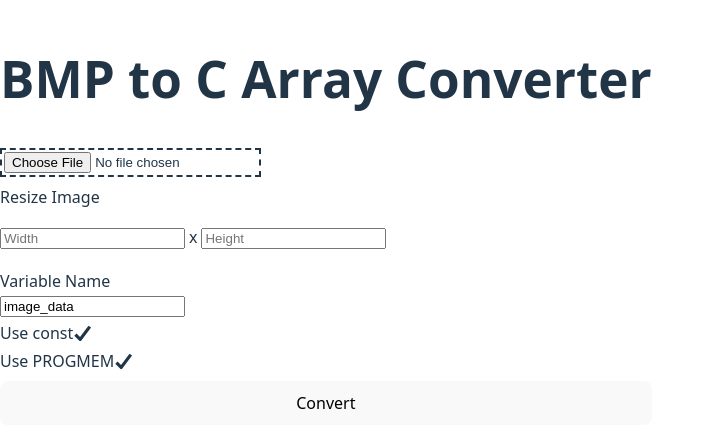
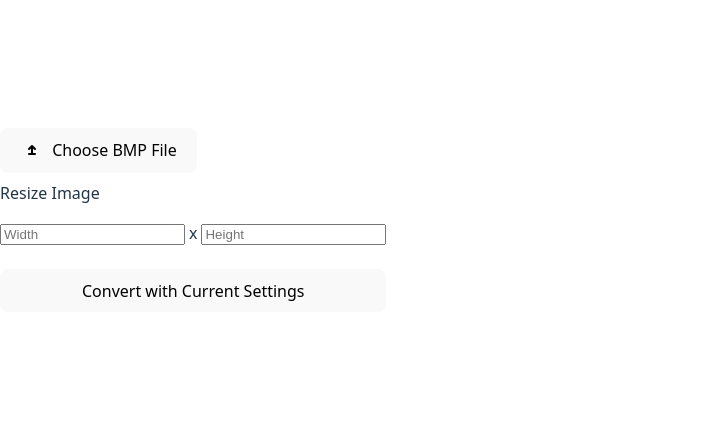
Before and after one commit to impressto/bmp-to-c, a React (Vite) app: page / in a window 1280 px wide. Shown: the part 180-628 px from the top of the page, without its empty margins (0-714 px from the left). Built offline with nearby package versions, Linux system fonts and the light colour scheme.

Commit message:
working version with resize bugs fixed

```diff
--- a/src/App.tsx
+++ b/src/App.tsx
@@ -1,4 +1,4 @@
-import { Container, Heading, Box, Textarea, Button } from '@chakra-ui/react'
+import { Container, Heading, Box, Textarea, Button, Spinner, Center } from '@chakra-ui/react'
 import { useState } from 'react'
 import { FileUpload } from './components/FileUpload'
 import { ConversionOptionsForm, type ConversionOptions } from './components/ConversionOptions'
@@ -8,18 +8,12 @@ import type { ImageData } from './utils/imageConverter'
 function App() {
   const [convertedCode, setConvertedCode] = useState<string>('')
   const [imageData, setImageData] = useState<ImageData | null>(null)
-  const [conversionOptions, setConversionOptions] = useState<ConversionOptions>({
-    useConst: true,
-    useUnsigned: true,
-    usePROGMEM: true,
-    variableName: 'image_data'
-  })
+  const [filename, setFilename] = useState<string>('')
+  const [conversionOptions, setConversionOptions] = useState<ConversionOptions>({})
+  const [isConverting, setIsConverting] = useState(false)
 
   const handleFileSelect = async (file: File) => {
-    // Get filename without extension for the variable name
-    const variableName = file.name.replace(/\.[^/.]+$/, "").replace(/[^a-zA-Z0-9_]/g, "_")
-    setConversionOptions(prev => ({ ...prev, variableName }))
-
+    setFilename(file.name)
     const arrayBuffer = await file.arrayBuffer()
     const uint8Array = new Uint8Array(arrayBuffer)
 
@@ -51,11 +45,19 @@ function App() {
         rgb565Data[j + 1] = rgb565 & 0xFF;     // Low byte
       }
 
-      setImageData({
+      const newImageData = {
         width: img.width,
         height: img.height,
         data: rgb565Data
-      })
+      };
+
+      setImageData(newImageData);
+
+      // Do initial conversion
+      setIsConverting(true);
+      const code = convertToC(newImageData, file.name);
+      setConvertedCode(code);
+      setIsConverting(false);
 
       URL.revokeObjectURL(url)
     }
@@ -63,18 +65,6 @@ function App() {
     img.src = url
   }
 
-  const handleConvert = () => {
-    if (!imageData) return
-
-    const resizedImage = resizeImage(
-      imageData,
-      conversionOptions.resizeWidth,
-      conversionOptions.resizeHeight
-    )
-
-    const code = convertToC(resizedImage, conversionOptions)
-    setConvertedCode(code)
-  }
 
   const handleCopyToClipboard = () => {
     navigator.clipboard.writeText(convertedCode)
@@ -85,7 +75,8 @@ function App() {
     const url = URL.createObjectURL(blob)
     const a = document.createElement('a')
     a.href = url
-    a.download = 'image_data.h'
+    const headerFilename = filename.replace(/\.[^/.]+$/, "") + '.h'
+    a.download = headerFilename
     document.body.appendChild(a)
     a.click()
     document.body.removeChild(a)
@@ -95,21 +86,36 @@ function App() {
   return (
     <Container maxW="container.xl" py={8}>
       <Box display="flex" flexDirection="column" gap={8}>
-        <Heading as="h1" size="xl" textAlign="center">
-          BMP to C Array Converter
-        </Heading>
+
 
         <FileUpload onFileSelect={handleFileSelect} />
 
-        <ConversionOptionsForm onChange={setConversionOptions} />
+        <ConversionOptionsForm
+          onChange={setConversionOptions}
+          originalWidth={imageData?.width}
+          originalHeight={imageData?.height}
+        />
 
-        <Button
-          colorScheme="blue"
-          onClick={handleConvert}
-          disabled={!imageData}
-        >
-          Convert
-        </Button>
+        {isConverting ? (
+          <Center>
+            <Spinner size="xl" />
+          </Center>
+        ) : (
+          <Button
+            colorScheme="blue"
+            onClick={() => {
+              if (!imageData) return;
+              setIsConverting(true);
+              const resizedImage = resizeImage(imageData, conversionOptions.resizeWidth, conversionOptions.resizeHeight);
+              const code = convertToC(resizedImage, filename);
+              setConvertedCode(code);
+              setIsConverting(false);
+            }}
+            disabled={!imageData}
+          >
+            Convert with Current Settings
+          </Button>
+        )}
 
         {convertedCode && (
           <Box display="flex" flexDirection="column" gap={4}>
@@ -125,6 +131,63 @@ function App() {
             <Button onClick={handleSaveToFile}>
               Save as Header File
             </Button>
+            <Button onClick={async () => {
+              if (!imageData) return;
+              // For resized images, we need to handle the data differently
+              const canvas = document.createElement('canvas');
+              const ctx = canvas.getContext('2d')!;
+
+              // First convert the RGB565 data back to RGBA for the initial canvas
+              const tempCanvas = document.createElement('canvas');
+              const tempCtx = tempCanvas.getContext('2d')!;
+              tempCanvas.width = imageData.width;
+              tempCanvas.height = imageData.height;
+
+              const rgba = new Uint8ClampedArray(imageData.width * imageData.height * 4);
+              for (let i = 0; i < imageData.data.length; i += 2) {
+                const high = imageData.data[i];
+                const low = imageData.data[i + 1];
+                const value = (high << 8) | low;
+
+                const r = (value >> 11) & 0x1F;
+                const g = (value >> 5) & 0x3F;
+                const b = value & 0x1F;
+
+                const j = (i / 2) * 4;
+                rgba[j] = (r << 3) | (r >> 2);     // 5 bits to 8 bits
+                rgba[j + 1] = (g << 2) | (g >> 4);  // 6 bits to 8 bits
+                rgba[j + 2] = (b << 3) | (b >> 2);  // 5 bits to 8 bits
+                rgba[j + 3] = 255;                  // Alpha channel
+              }
+
+              // Put the original image data on the temp canvas
+              tempCtx.putImageData(new ImageData(rgba, imageData.width, imageData.height), 0, 0);
+
+              // Set up the final canvas with desired dimensions
+              const finalWidth = conversionOptions.resizeWidth || imageData.width;
+              const finalHeight = conversionOptions.resizeHeight || imageData.height;
+              canvas.width = finalWidth;
+              canvas.height = finalHeight;
+
+              // Draw the resized image using proper image scaling
+              ctx.drawImage(tempCanvas, 0, 0, finalWidth, finalHeight);
+
+              // Convert to blob and save
+              canvas.toBlob((blob) => {
+                if (!blob) return;
+                const url = URL.createObjectURL(blob);
+                const a = document.createElement('a');
+                a.href = url;
+                const imageFilename = filename.replace(/\.[^/.]+$/, "") + '_resized.bmp';
+                a.download = imageFilename;
+                document.body.appendChild(a);
+                a.click();
+                document.body.removeChild(a);
+                URL.revokeObjectURL(url);
+              }, 'image/bmp');
+            }}>
+              Save Resized Image
+            </Button>
           </Box>
         )}
       </Box>
--- a/src/components/ConversionOptions.tsx
+++ b/src/components/ConversionOptions.tsx
@@ -3,7 +3,6 @@ import {
   Box,
   Input,
   Text,
-  Checkbox,
   FormControl,
   FormLabel,
   VStack,
@@ -13,21 +12,16 @@ import {
 export interface ConversionOptions {
   resizeWidth?: number;
   resizeHeight?: number;
-  useConst: boolean;
-  usePROGMEM: boolean;
-  variableName: string;
 }
 
 interface ConversionOptionsFormProps {
   onChange: (options: ConversionOptions) => void;
+  originalWidth?: number;
+  originalHeight?: number;
 }
 
-export const ConversionOptionsForm = ({ onChange }: ConversionOptionsFormProps) => {
-  const [options, setOptions] = useState<ConversionOptions>({
-    useConst: true,
-    usePROGMEM: true,
-    variableName: 'image_data'
-  });
+export const ConversionOptionsForm = ({ onChange, originalWidth, originalHeight }: ConversionOptionsFormProps) => {
+  const [options, setOptions] = useState<ConversionOptions>({});
 
   const handleChange = (field: keyof ConversionOptions, value: any) => {
     const newOptions = { ...options, [field]: value };
@@ -43,7 +37,7 @@ export const ConversionOptionsForm = ({ onChange }: ConversionOptionsFormProps)
           <FormControl>
             <Input
               type="number"
-              placeholder="Width"
+              placeholder={originalWidth ? `Width (${originalWidth})` : 'Width'}
               value={options.resizeWidth || ''}
               onChange={(e) => {
                 const value = e.target.value ? parseInt(e.target.value) : undefined;
@@ -55,7 +49,7 @@ export const ConversionOptionsForm = ({ onChange }: ConversionOptionsFormProps)
           <FormControl>
             <Input
               type="number"
-              placeholder="Height"
+              placeholder={originalHeight ? `Height (${originalHeight})` : 'Height'}
               value={options.resizeHeight || ''}
               onChange={(e) => {
                 const value = e.target.value ? parseInt(e.target.value) : undefined;
@@ -66,30 +60,9 @@ export const ConversionOptionsForm = ({ onChange }: ConversionOptionsFormProps)
         </HStack>
       </Box>
 
-      <FormControl>
-        <FormLabel>Variable Name</FormLabel>
-        <Input
-          value={options.variableName}
-          onChange={(e) => handleChange('variableName', e.target.value)}
-        />
-      </FormControl>
-
-      <FormControl display="flex" alignItems="center">
-        <FormLabel mb="0">Use const</FormLabel>
-        <Checkbox
-          isChecked={options.useConst}
-          onChange={(e) => handleChange('useConst', e.target.checked)}
-        />
-      </FormControl>
 
 
-      <FormControl display="flex" alignItems="center">
-        <FormLabel mb="0">Use PROGMEM</FormLabel>
-        <Checkbox
-          isChecked={options.usePROGMEM}
-          onChange={(e) => handleChange('usePROGMEM', e.target.checked)}
-        />
-      </FormControl>
+
     </VStack>
   );
 };
--- a/src/components/FileUpload.tsx
+++ b/src/components/FileUpload.tsx
@@ -1,5 +1,5 @@
-import { Box, Input, Text, Image } from '@chakra-ui/react';
-import { useState } from 'react';
+import { Box, Button, Text, Image } from '@chakra-ui/react';
+import { useState, useRef } from 'react';
 import type { ChangeEvent } from 'react';
 
 interface FileUploadProps {
@@ -34,22 +34,31 @@ export const FileUpload = ({ onFileSelect }: FileUploadProps) => {
     onFileSelect(file);
   };
 
+  const fileInputRef = useRef<HTMLInputElement>(null);
+
   return (
     <Box>
-      <Input
+      <input
         type="file"
         accept=".bmp"
         onChange={handleFileChange}
-        p={2}
-        border="2px dashed"
-        borderColor="gray.300"
-        borderRadius="md"
+        ref={fileInputRef}
+        style={{ display: 'none' }}
       />
+      <Button
+        colorScheme="blue"
+        size="lg"
+        onClick={() => fileInputRef.current?.click()}
+        leftIcon={<svg width="24" height="24" viewBox="0 0 24 24" fill="none" xmlns="http://www.w3.org/2000/svg">
+          <path d="M9 16h6M12 16V8M12 8l3 3M12 8l-3 3" stroke="currentColor" strokeWidth="2" strokeLinecap="round" strokeLinejoin="round"/>
+        </svg>}
+      >
+        Choose BMP File
+      </Button>
 
       {fileInfo && (
         <Box mt={4}>
-          <Text><strong>Name:</strong> {fileInfo.name}</Text>
-          <Text><strong>Size:</strong> {fileInfo.size}</Text>
+          <Text><strong>Name:</strong> {fileInfo.name} - <strong>Size:</strong> {fileInfo.size}</Text>
         </Box>
       )}
 
--- a/src/utils/imageConverter.ts
+++ b/src/utils/imageConverter.ts
@@ -29,12 +29,26 @@ export const resizeImage = (
   tempCanvas.width = imageData.width;
   tempCanvas.height = imageData.height;
 
+  // Convert RGB565 back to RGBA
+  const rgba = new Uint8ClampedArray(imageData.width * imageData.height * 4);
+  for (let i = 0; i < imageData.data.length; i += 2) {
+    const high = imageData.data[i];
+    const low = imageData.data[i + 1];
+    const value = (high << 8) | low;
+
+    const r = (value >> 11) & 0x1F;
+    const g = (value >> 5) & 0x3F;
+    const b = value & 0x1F;
+
+    const j = (i / 2) * 4;
+    rgba[j] = (r << 3) | (r >> 2);     // 5 bits to 8 bits
+    rgba[j + 1] = (g << 2) | (g >> 4);  // 6 bits to 8 bits
+    rgba[j + 2] = (b << 3) | (b >> 2);  // 5 bits to 8 bits
+    rgba[j + 3] = 255;                  // Alpha channel
+  }
+
   // Create ImageData and put it on temp canvas
-  const originalImgData = new ImageData(
-    new Uint8ClampedArray(imageData.data),
-    imageData.width,
-    imageData.height
-  );
+  const originalImgData = new ImageData(rgba, imageData.width, imageData.height);
   tempCtx.putImageData(originalImgData, 0, 0);
 
   // Draw resized image
@@ -52,25 +66,11 @@ export const resizeImage = (
 
 export const convertToC = (
   imageData: ImageData,
-  options: {
-    variableName?: string;
-    useConst?: boolean;
-    usePROGMEM?: boolean;
-  } = {}
+  filename: string
 ): string => {
-  const {
-    variableName = 'image_data',
-    useConst = true,
-    usePROGMEM = true
-  } = options;
-
   const declarations: string[] = [];
-  const constKeyword = useConst ? 'const ' : '';
-  const progmemKeyword = usePROGMEM ? ' PROGMEM' : '';
-
-  // Add image dimensions
-  declarations.push(`${constKeyword}int ${variableName}_width = ${imageData.width};`);
-  declarations.push(`${constKeyword}int ${variableName}_height = ${imageData.height};`);
+  const variableName = filename.replace(/\.[^/.]+$/, "").replace(/[^a-zA-Z0-9_]/g, "_");
+  const progmemKeyword = ' PROGMEM';
 
   // Convert RGB565 bytes to hex values
   const bytes = Array.from(imageData.data);
@@ -82,9 +82,12 @@ export const convertToC = (
   }
   const formattedHexData = hexData.join(', ');
 
-  // Add image data array as 16-bit values
+  // Calculate array size
+  const arraySize = hexData.length;
+
+  // Add image data array as 16-bit values with size comment
   declarations.push(
-    `${constKeyword}int16_t ${variableName}[]${progmemKeyword} = {
+    `// array size is ${arraySize}\nint16_t ${variableName}[]${progmemKeyword} = {
   ${formattedHexData}
 };`
   );
```
